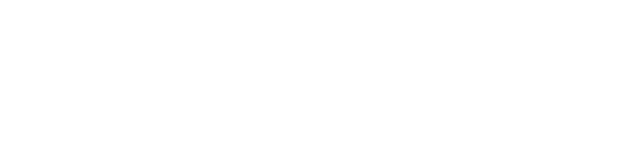
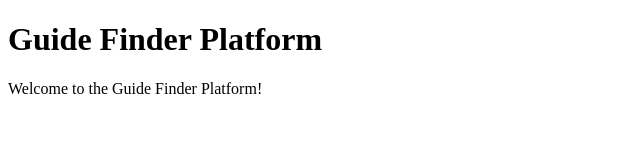
Before and after one commit to rishikesh20122007/Guide_finder_platform, a plain HTML site: page Frontend/index.html in a window 1280 px wide. Shown: the whole page, without its empty margins (0-640 px from the left). Drawn offline with Linux system fonts and the light colour scheme.

Commit message:
some message

```diff
--- a/Frontend/index.html
+++ b/Frontend/index.html
@@ -6,6 +6,7 @@
     <title>Guide Finder Platform</title>
 </head>
 <body>
-
+    <h1>Guide Finder Platform</h1>
+    <p>Welcome to the Guide Finder Platform!</p>
 </body>
 </html>
```
